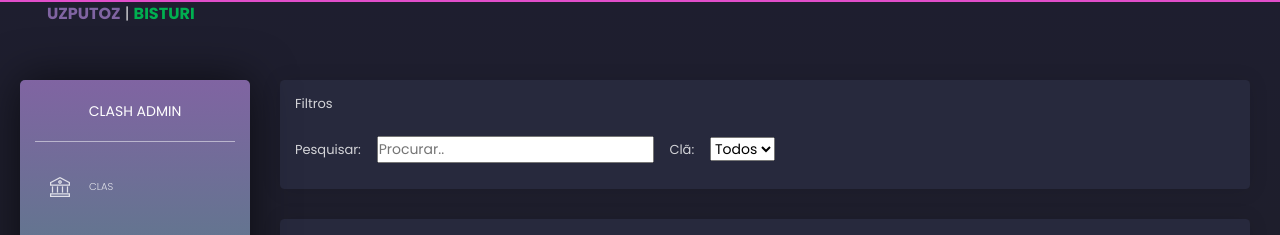
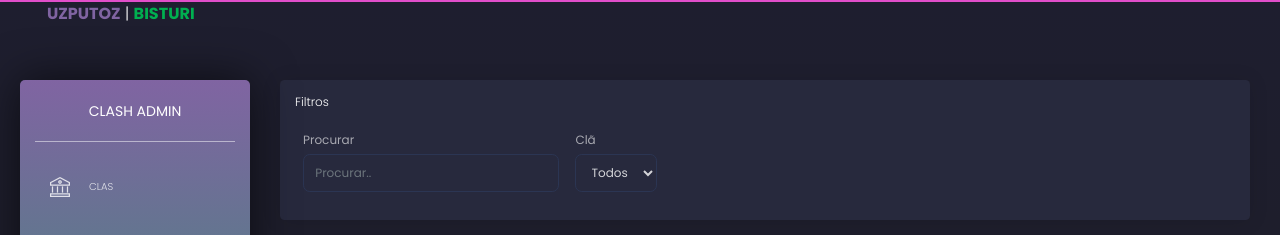
Before and after one commit to rodrigosimaogois/uzputoz, a Django app: page /clashdata/ in a window 1280 px wide. Shown: the top 235 px of the page. Run offline with Django 4.2, Linux system fonts and the light colour scheme; data that the repository does not hold is empty; some libraries are stand-ins or nearby versions.

Commit message:
fix member list

```diff
--- a/clashAdmin/clashdata/templates/clashdata/clanmember_list.html
+++ b/clashAdmin/clashdata/templates/clashdata/clanmember_list.html
@@ -4,7 +4,11 @@
 <!-- Specific Page CSS goes HERE  -->
 {% block stylesheets %}
 <style>
-    #id_clan{
+    .form_control_clan{
+      background-color: #27293D;
+    }
+
+    #clanFilter{
         background-color: #27293D;
     }
 
@@ -30,10 +34,16 @@
         width: 30%;
     }
 
+    #filter_card{
+        margin-bottom:0px;
+        padding-bottom: 0%;
+    }
+
 </style>
 {% endblock stylesheets %}
 
 {% block content %}
+
 
 <div class="row">
     <div class="col-md-12">
@@ -58,22 +68,26 @@
         </div>
         </div>
     </div>
-
     <div class="card">
-        <div class="card-body">
-            <h5>Filtros</h5>
-            <h5 class="form-check form-check-inline">Pesquisar: </h5>
-            <input class="form-check form-check-inline" id="searchFilter" type="text" placeholder="Procurar..">
-            <h5 class="form-check form-check-inline">Clã: </h5>
-            <form class="form-check form-check-inline" method="get" action="{% url 'clashdata:members' %}">
-                <select class="form-select" id="clanFilter" name="filter" onchange="this.form.submit()">
+        <div class="card-body" id="filter_card">
+            <h6 class="card-title">Filtros</h6>
+            <div class="d-flex flex-nowrap">
+                <div class="order-1 p-2">
+                    <label for="searchFilter">Procurar</label>
+                    <input class="form-control" id="searchFilter" type="text" placeholder="Procurar..">
+                </div>
+                <div class="order-2 p-2">
+                    <form class="" method="get" action="{% url 'clashdata:members' %}">
+                        <label for="clanFilter">Clã</label>
+                        <select class="form-control" id="clanFilter" name="filter" onchange="this.form.submit()">
                             <option class="optionvalue" {% if "all" == filter %} selected {% endif %} value="all">Todos</option>
                             {% for clan in clans %}
                                 <option class="optionvalue" {% if clan.id|slugify == filter %} selected {% endif %} value="{{ clan.id }}">{{ clan.name }}</option>
                             {% endfor %}
                         </select>
                     </form>
-
+                </div>
+            </div>
         </div>
     </div>
 
@@ -102,9 +116,10 @@
                         <!--<td>{{ clanmember.tag }}</td>-->
                         <td>{{ clanmember.name }}</td>
                         <td style="display:none;">{{ clanmember.clan.name }}</td>
+                        <td style="display:none;">{{ clanmember.tag }}</td>
                         <td class="nosearch">
                             {% if user.is_authenticated %}
-                            <select name="clan" class="form-control clanSelection" onchange="changeClan(this, {{ clanmember.id }})" title="" required="" id="id_clan">
+                            <select name="clan" class="form-control" onchange="changeClan(this, {{ clanmember.id }})" title="" required="" id="id_clan">
                                 {% for clan in clans %}
                                     <option class="optionvalue" {% if clan.id == clanmember.clan.id %} selected {% endif %} value="{{ clan.id }}">{{ clan.name }}</option>
                                 {% endfor %}
```
Lines whose indentation alone changed are shown as unchanged.
